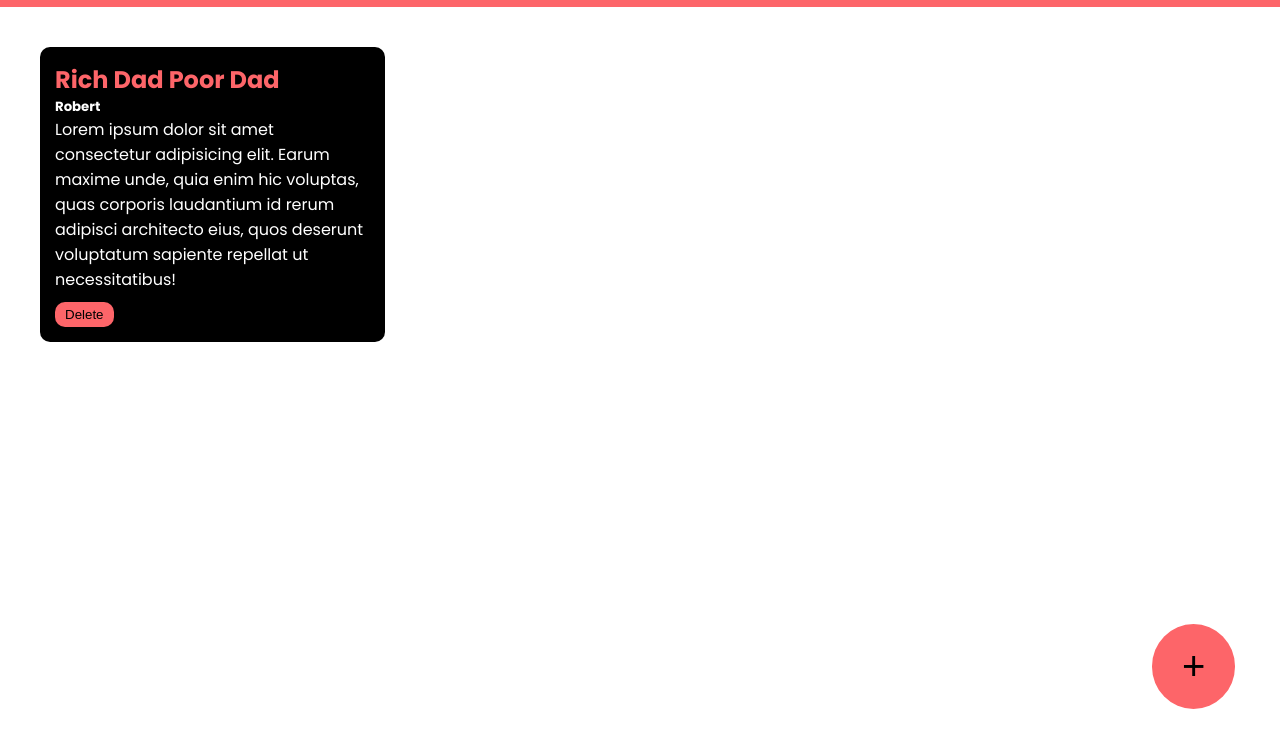
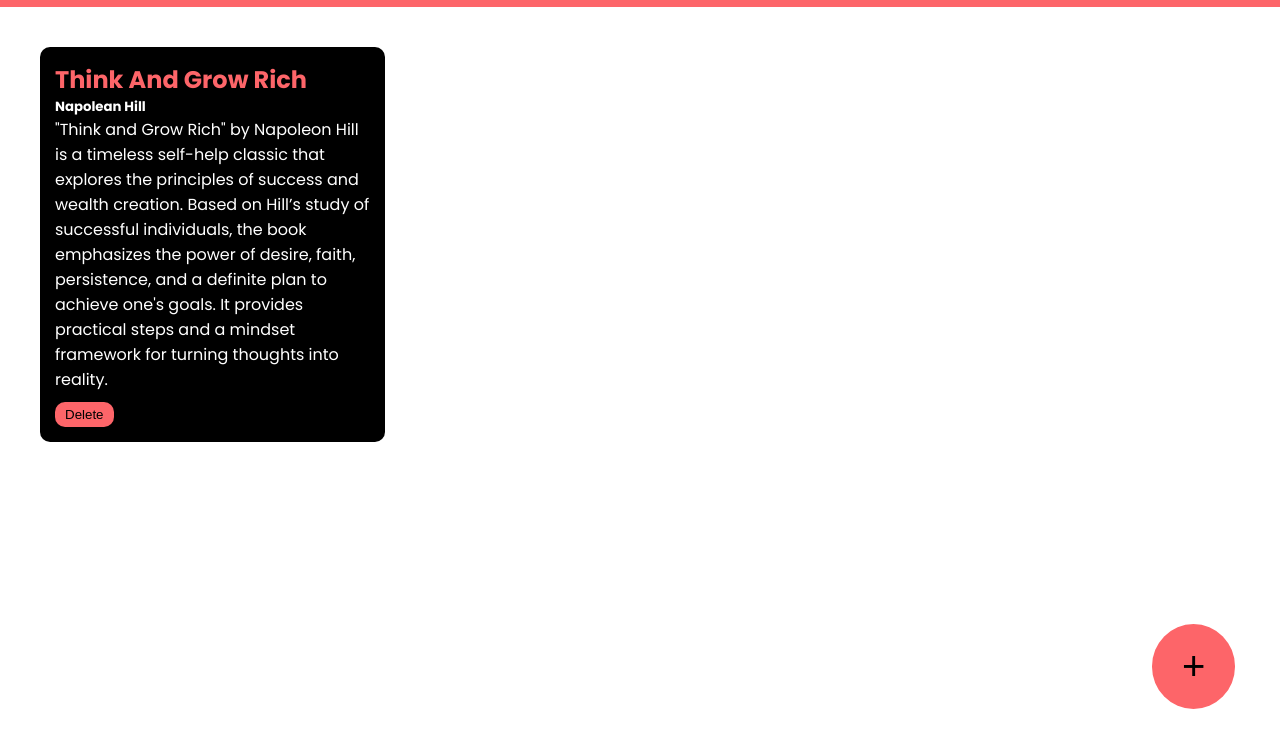
Before and after one commit to INBAVARUNAN-S/BookSky, a plain HTML site: page index.html in a window 1280 px wide. Shown: the part 61-800 px from the top of the page. Drawn offline with Linux system fonts and the light colour scheme; a web font is replaced by a local one.

Commit message:
some change

```diff
--- a/index.html
+++ b/index.html
@@ -15,9 +15,9 @@
 
     <div class="container">
         <div class="book-container">
-            <h2>Rich Dad Poor Dad</h2>
-            <h5>Robert</h5>
-            <p>Lorem ipsum dolor sit amet consectetur adipisicing elit. Earum maxime unde, quia enim hic voluptas, quas corporis laudantium id rerum adipisci architecto eius, quos deserunt voluptatum sapiente repellat ut necessitatibus!</p>
+            <h2>Think And Grow Rich</h2>
+            <h5>Napolean Hill</h5>
+            <p>"Think and Grow Rich" by Napoleon Hill is a timeless self-help classic that explores the principles of success and wealth creation. Based on Hill’s study of successful individuals, the book emphasizes the power of desire, faith, persistence, and a definite plan to achieve one's goals. It provides practical steps and a mindset framework for turning thoughts into reality.</p>
             <button onclick="deletebook(event)">Delete</button>
         </div>
     </div>
```
